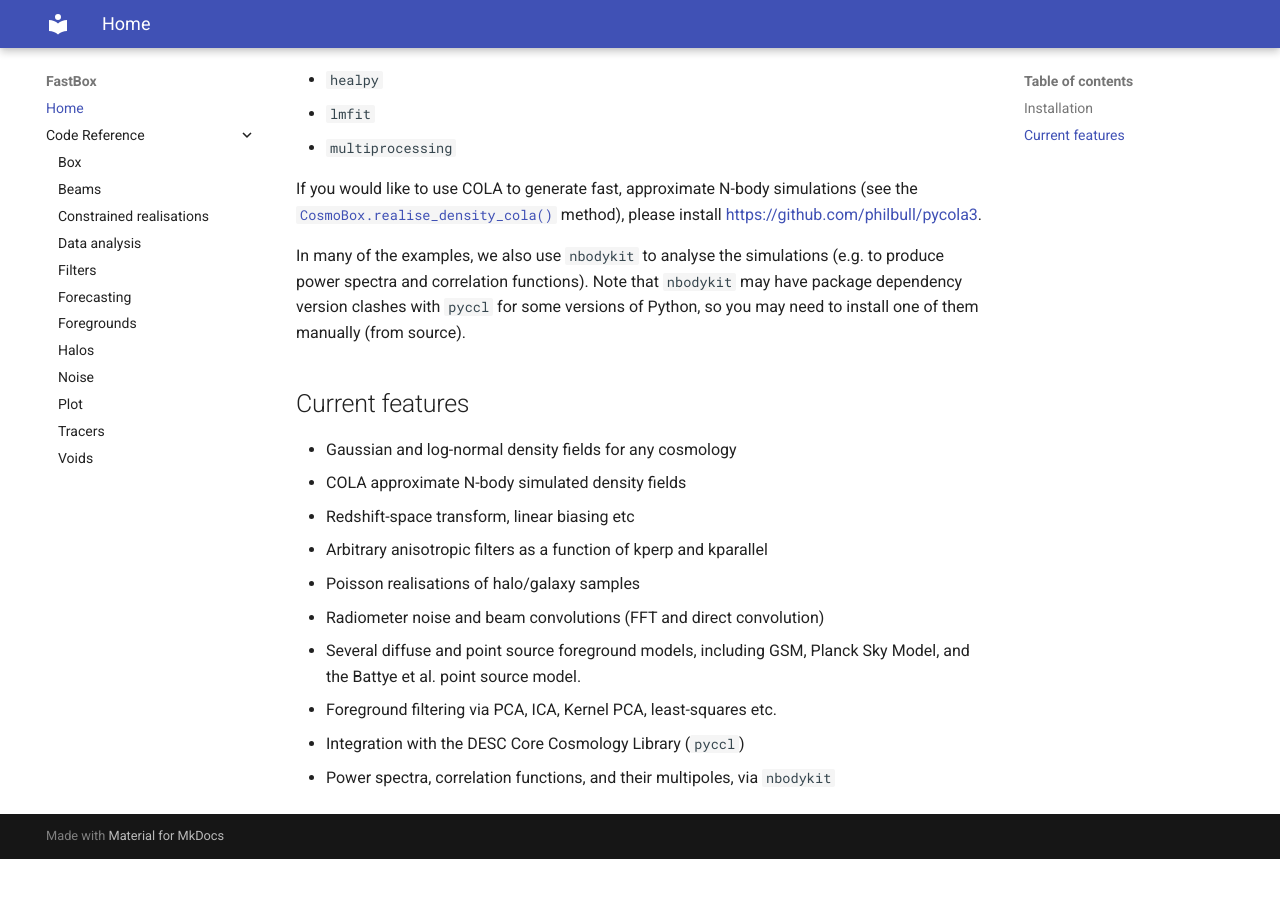
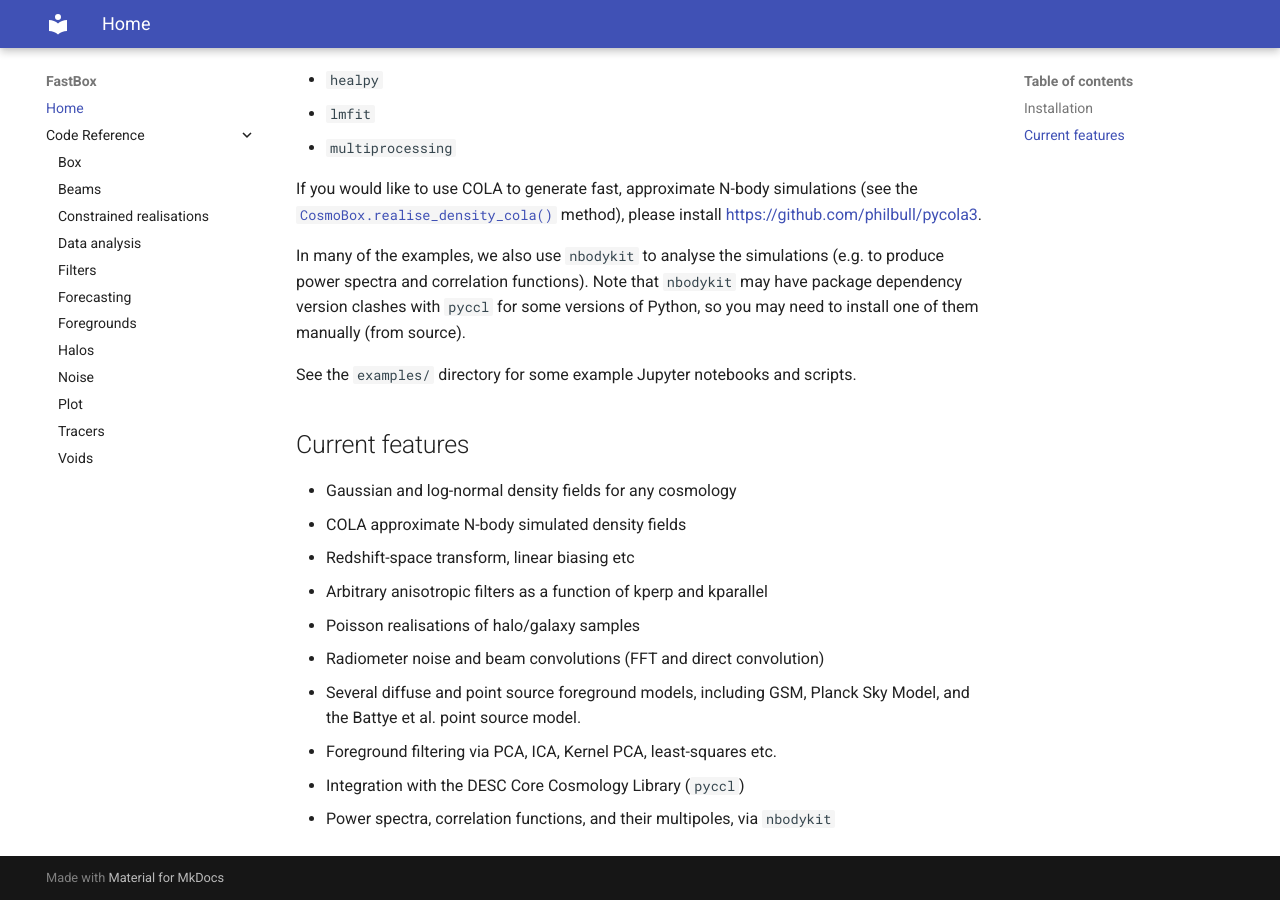
Before and after one commit to philbull/FastBox, an MkDocs documentation site: the page built from docs/index.md, in a window 1280 px wide and 900 px high, scrolled down 616 px. Built offline with MkDocs 1.6.1 and Material for MkDocs 9.7.7, drawn with Linux system fonts in a browser that asks for light colours; before the commit the page ends 1475 px from its top, so only the background shows below that.

Commit message:
Update docs index

```diff
--- a/docs/index.md
+++ b/docs/index.md
@@ -26,6 +26,8 @@ In many of the examples, we also use `nbodykit` to analyse the simulations (e.g.
 correlation functions). Note that `nbodykit` may have package dependency version clashes with `pyccl` for
 some versions of Python, so you may need to install one of them manually (from source).
 
+See the `examples/` directory for some example Jupyter notebooks and scripts.
+
 ## Current features
 
 * Gaussian and log-normal density fields for any cosmology
```
